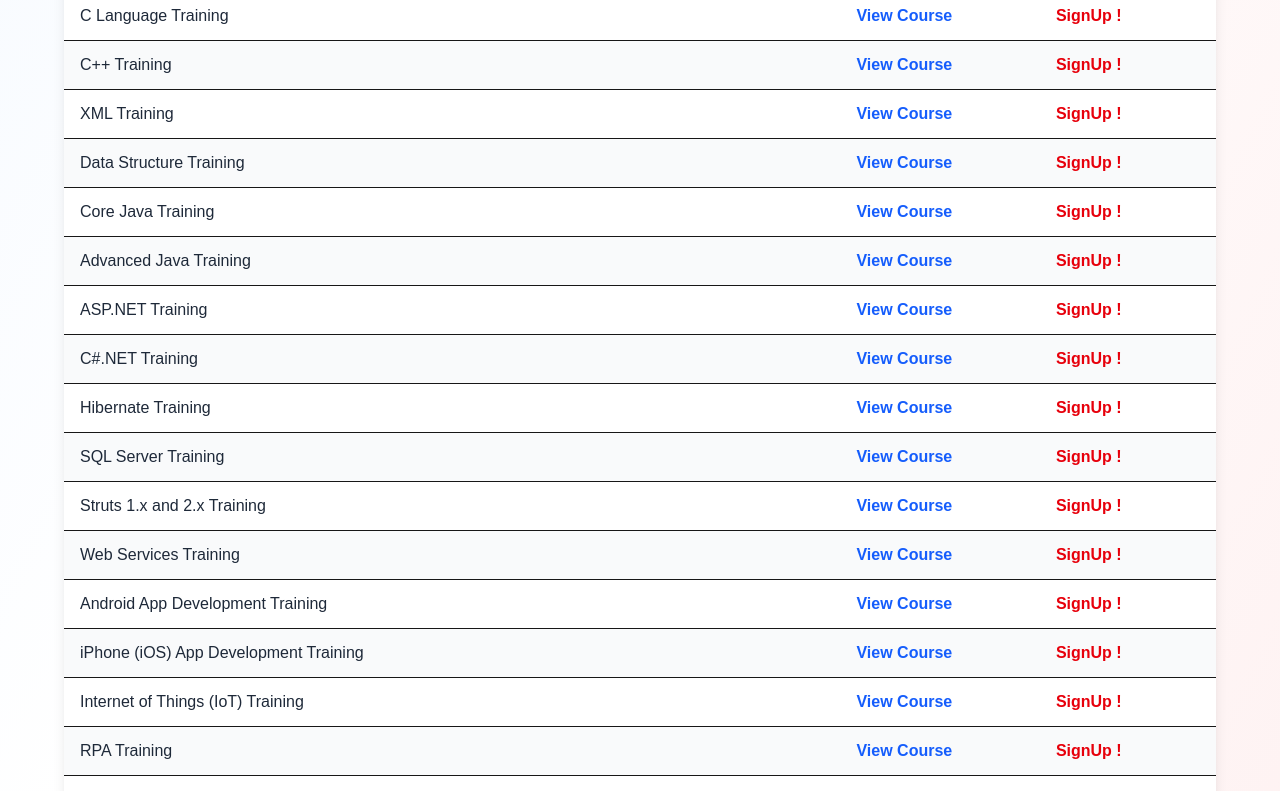
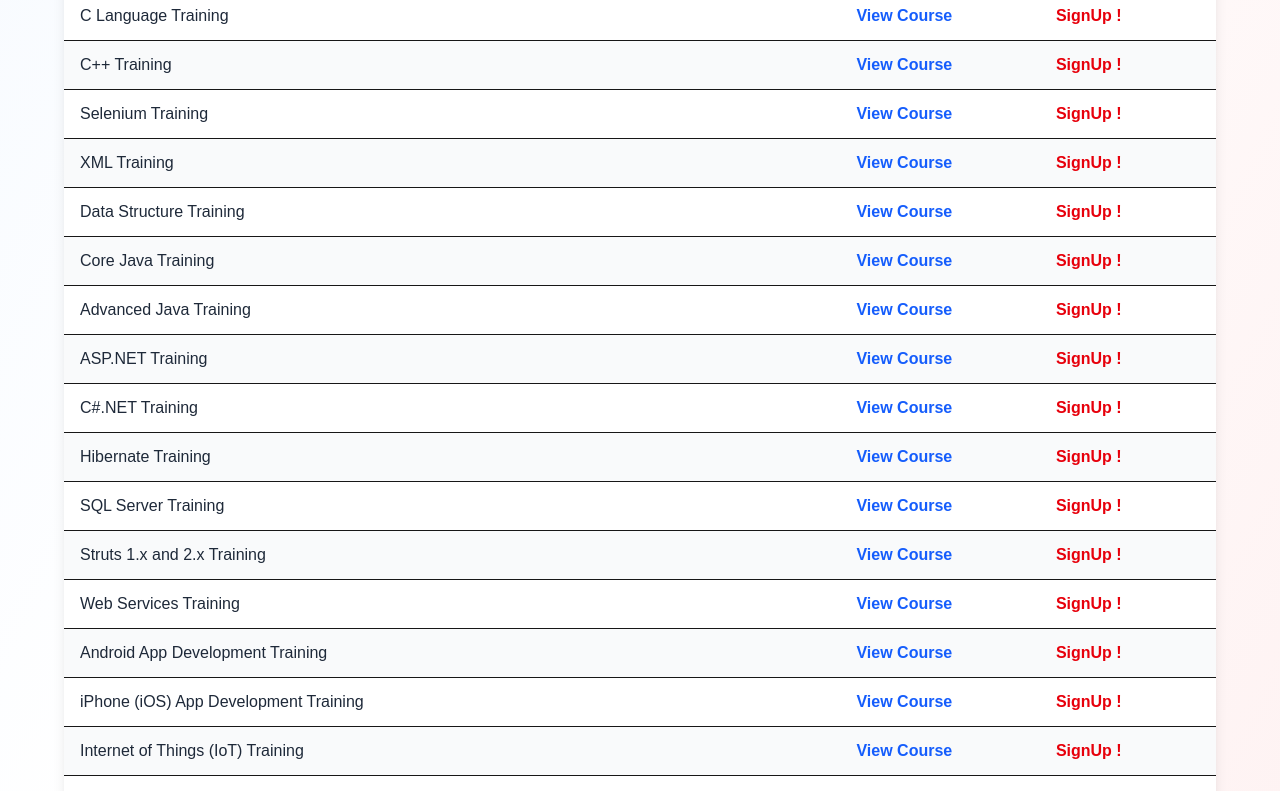
Before and after one commit to ajayaaedtech/ajayaaedtech-fe, a Next.js app: page /courses in a window 1280 px wide. Shown: the part 1520-2311 px from the top of the page. Built offline with nearby package versions, Linux system fonts and the light colour scheme.

Commit message:
testing vercel error fix

```diff
--- a/src/app/courses/data/index.js
+++ b/src/app/courses/data/index.js
@@ -23,7 +23,7 @@
 import { pythontraining } from "./pythontraining";
 import { cpptraining } from "./cpptraining";
 import { clanguagetraining } from "./clanguagetraining";
-// import { seleniumtraining } from "./seleniumtraining";
+import { seleniumtraining } from "./seleniumtraining";
 import { datastructuretraining } from "./datastructuretraining";
 import { corejavatraining } from "./corejavatraining";
 import { advancedjavatraining } from "./advancedjavatraining";
@@ -69,7 +69,7 @@
   ...pythontraining,
   ...clanguagetraining,
   ...cpptraining,
-  // ...seleniumtraining,
+  ...seleniumtraining,
   ...xmltrainig,
   ...datastructuretraining,
   ...corejavatraining,
```
